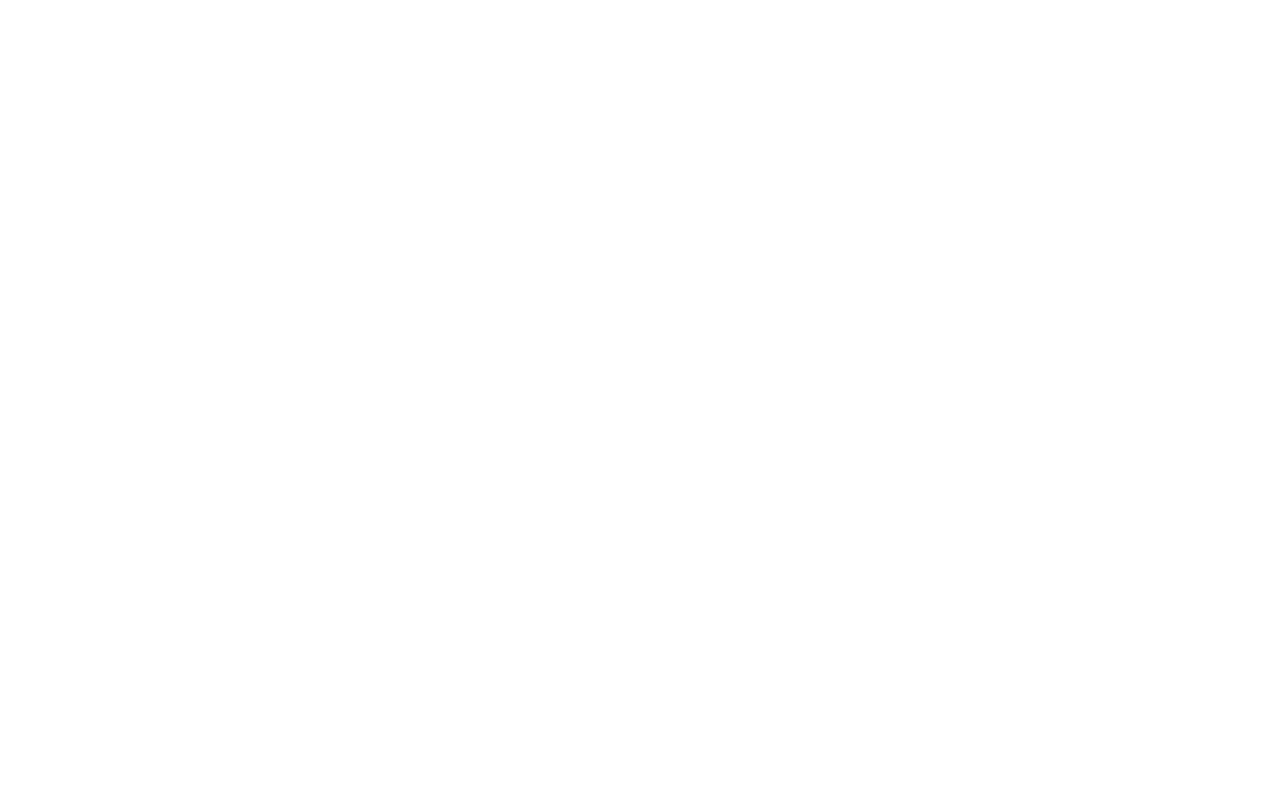
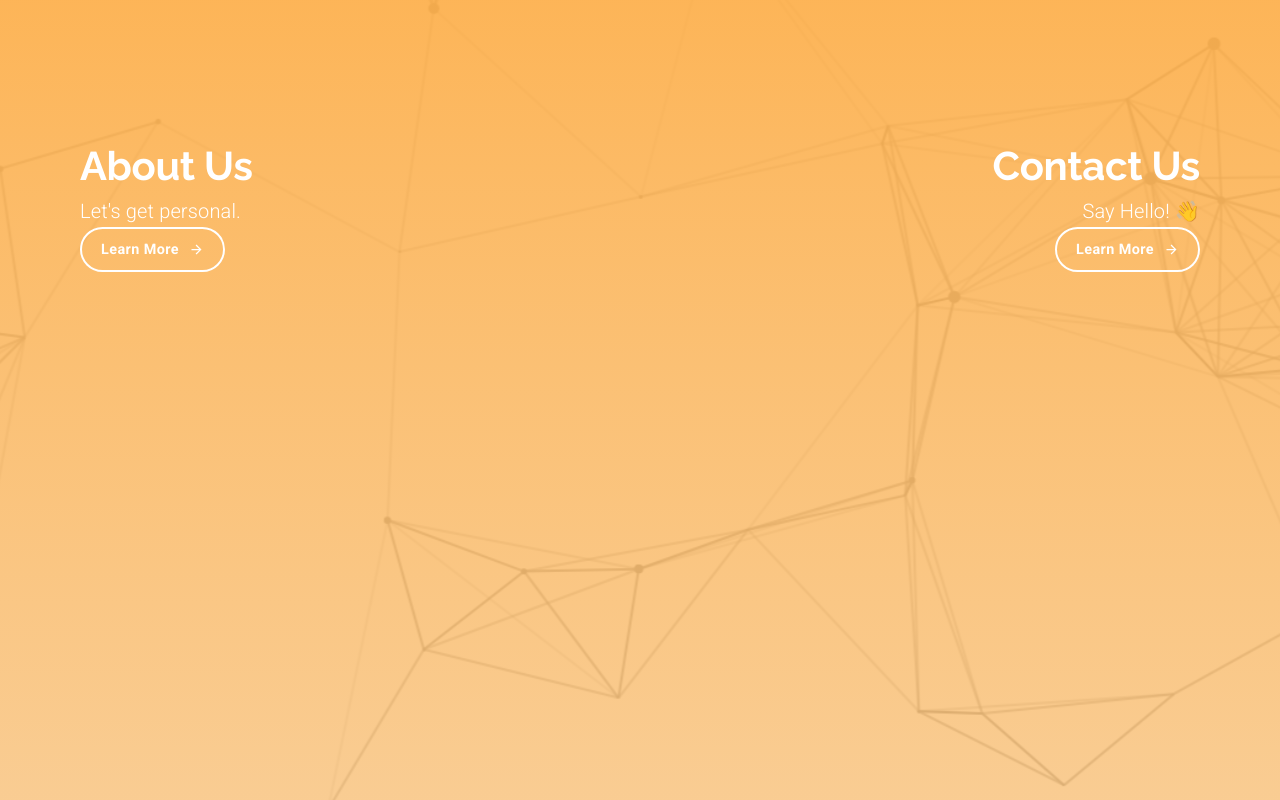
Before and after one commit to JulioAvalos/mui-react-app, a React (Create React App) app: page / in a window 1280 px wide. Shown: the part 4080-4880 px from the top of the page. Before the commit the page ends 3889 px from the top, so only its background shows below. Built offline with nearby package versions, Linux system fonts and the light colour scheme.

Commit message:
creating the information block

```diff
--- a/src/components/LandingPage.js
+++ b/src/components/LandingPage.js
@@ -14,6 +14,7 @@ import customSoftwareIcon from '../assets/Custom Software Icon.svg';
 import mobileAppsIcon from '../assets/mobileIcon.svg';
 import websitesIcon from '../assets/websiteIcon.svg';
 import revolutionBackground from '../assets/repeatingBackground.svg';
+import infoBackground from '../assets/infoBackground.svg';
 
 const useStyles = makeStyles(theme => ({
     animation: {
@@ -110,6 +111,14 @@ const useStyles = makeStyles(theme => ({
             borderRadius: 0,
             width: '100%'
         }
+    },
+    infoBackground: {
+        backgroundImage: `url(${infoBackground})`,
+        backgroundPosition: 'center',
+        backgroundSize: 'cover',
+        backgroundRepeat: 'no-repeat',
+        height: '100%',
+        width: '100%'
     }
 }));
 
@@ -117,6 +126,7 @@ const LandingPage = () => {
     const classes = useStyles();
     const theme = useTheme();
     const matchesSM =useMediaQuery(theme.breakpoints.down('sm'));
+    const matchesXS =useMediaQuery(theme.breakpoints.down('xs'));
 
     const defaultOptions = {
         loop: true,
@@ -270,6 +280,7 @@ const LandingPage = () => {
                         />
                     </Grid>
                 </Grid>
+                {/*-----Revolution Block-----*/}
                 <Grid item>
                     <Grid
                         container
@@ -290,9 +301,7 @@ const LandingPage = () => {
                                             Visionary insights coupled with cutting-edge technology is a recipe for revolution
                                         </Typography>
                                         <Button variant="outlined" className={classes.learnButtonHero}>
-                                            <span style={{marginRight: 10}}>
-                                                Learn More
-                                            </span>
+                                            <span style={{marginRight: 10}}>Learn More</span>
                                             <ButtonArrow
                                                 width={15}
                                                 height={15}
@@ -306,6 +315,67 @@ const LandingPage = () => {
                         <div className={classes.revolutionBackground} />
                     </Grid>
                 </Grid>
+                {/*-----Information Block-----*/}
+                <Grid item>
+                    <Grid
+                        container
+                        style={{height: '80em'}}
+                        alignItems="center"
+                        direction="row"
+                    >
+                        <Grid
+                            item
+                            container
+                            style={{position: 'absolute', textAlign: matchesSM ? 'center' : 'inherit'}}
+                            direction={matchesXS ? 'column' : 'row'}
+                            spacing={matchesXS ? 10 : 0}
+                        >
+                            <Grid
+                                item
+                                sm
+                                style={{marginLeft: matchesXS ? 0 : matchesSM ? '2em' : '5em'}}>
+                                <Grid container direction="column">
+                                    <Typography variant="h2" style={{color: 'white'}}>About Us</Typography>
+                                    <Typography variant="subtitle2">Let's get personal.</Typography>
+                                    <Grid item>
+                                        <Button variant="outlined" style={{color: 'white', borderColor: 'white'}} className={classes.learnButtonHero}>
+                                            <span style={{marginRight: 10}}>Learn More</span>
+                                            <ButtonArrow
+                                                width={15}
+                                                height={15}
+                                                fill="white"
+                                            />
+                                        </Button>
+                                    </Grid>
+                                </Grid>
+                            </Grid>
+                            <Grid
+                                item
+                                sm
+                                style={{
+                                    marginRight: matchesXS ? 0 : matchesSM ? '2em' : '5em',
+                                    textAlign: matchesXS ? 'center' : 'right'
+                                }}
+                            >
+                                <Grid container direction="column">
+                                    <Typography variant="h2" style={{color: 'white'}}>Contact Us</Typography>
+                                    <Typography variant="subtitle2">Say Hello! <span role="img" aria-label="waving hand">👋</span></Typography>
+                                    <Grid item>
+                                        <Button variant="outlined" style={{color: 'white', borderColor: 'white'}} className={classes.learnButtonHero}>
+                                            <span style={{marginRight: 10}}>Learn More</span>
+                                            <ButtonArrow
+                                                width={15}
+                                                height={15}
+                                                fill="white"
+                                            />
+                                        </Button>
+                                    </Grid>
+                                </Grid>
+                            </Grid>
+                        </Grid>
+                        <div className={classes.infoBackground}/>
+                    </Grid>
+                </Grid>
             </Grid>
         </Grid>
     );
```
